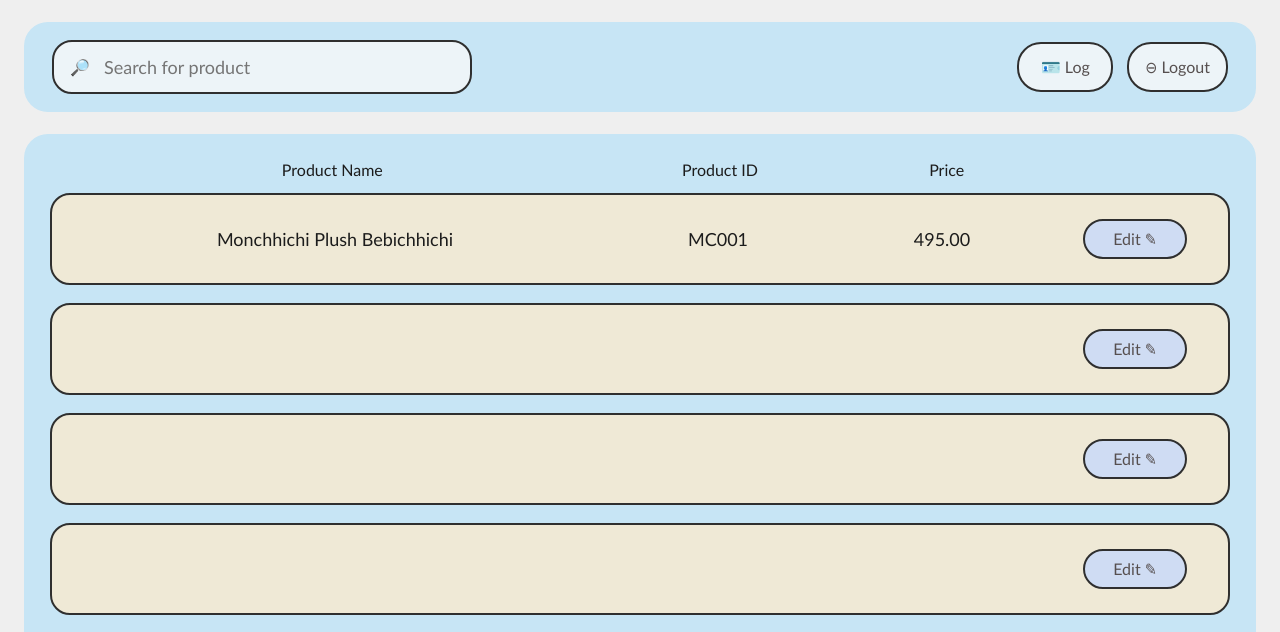
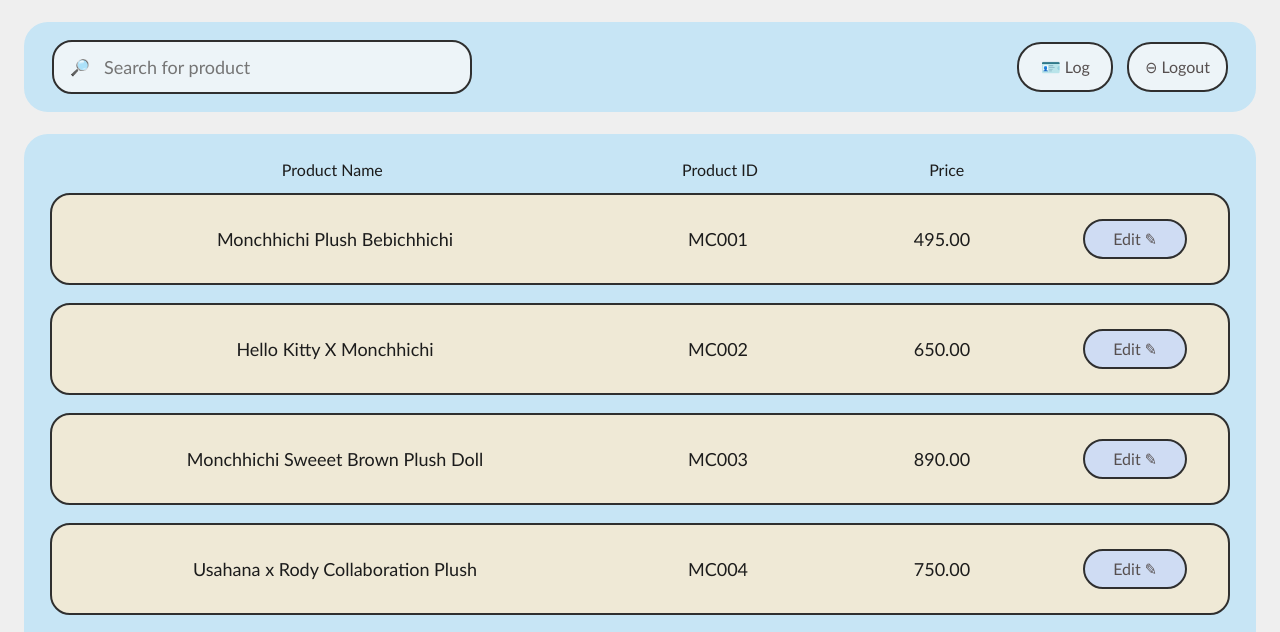
Before and after one commit to cepopf/webdev-project, a website: page public/product.html in a window 1280 px wide. Shown: the top 632 px of the page. Drawn offline with Linux system fonts and the light colour scheme.

Commit message:
update product.html

```diff
--- a/public/product.html
+++ b/public/product.html
@@ -337,6 +337,7 @@
     <div class="browser">
       <div class="browser-top"></div>
       <div class="page">
+        <!-- list (product list) -->
         <section id="view-list">
           <div class="toolbar">
             <label class="search">
@@ -367,6 +368,7 @@
           </div>
         </section>
 
+        <!-- form (add/edit) -->
         <section id="view-form" class="hidden">
           <div class="toolbar">
             <div></div>
@@ -406,6 +408,7 @@
     </div>
   </div>
 
+  <!-- popup delete product -->
   <div id="deleteModal" class="modal-backdrop hidden">
     <div class="modal">
       <div class="modal-head">
@@ -425,7 +428,7 @@
     const pageTitle = document.getElementById('pageTitle');
     const viewList = document.getElementById('view-list');
     const viewForm = document.getElementById('view-form');
-    const productRows = document.getElementById('productRows');
+    const productRows = document.getElementById('productRows'); // ดึง element จาก HTML มาใช้
     const searchInput = document.getElementById('searchInput');
     const goAdd = document.getElementById('goAdd');
     const backToList = document.getElementById('backToList');
@@ -448,41 +451,42 @@
       desc: textarea
     };
 
+    // product list
     let products = [
       {
         id: 'MC001',
         name: 'Monchhichi Plush Bebichhichi',
         price: 495.00,
-        quantity: 12,
+        quantity: 130,
         brand: 'Monchhichi',
-        description: 'Soft plush toy for decoration or collecting',
+        description: 'A cute and collectible Bebichhichi plush doll from the Monchhichi series. Made with soft, high-quality materials, featuring the iconic thumb-sucking pose and adorable outfit. Perfect for kids, collectors, or as a gift.',
         image: ''
       },
       {
         id: 'MC002',
-        name: '',
-        price: '',
-        quantity: '',
-        brand: '',
-        description: '',
+        name: 'Hello Kitty X Monchhichi',
+        price: 650.00,
+        quantity: 146,
+        brand: 'Monchhichi',
+        description: 'A special collaboration plush doll featuring Monchhichi dressed in Hello Kitty style. Soft, adorable, and perfect for collectors and fans of Sanrio.',
         image: ''
       },
       {
         id: 'MC003',
-        name: '',
-        price: '',
-        quantity: '',
-        brand: '',
-        description: '',
+        name: 'Monchhichi Sweeet Brown Plush Doll',
+        price: '890.00',
+        quantity: '92',
+        brand: 'Monchhichi',
+        description: 'Classic Monchhichi Sweeet Brown plush doll featuring soft brown fur and the iconic thumb-sucking pose. A timeless collectible toy from Japan, perfect for kids and collectors.',
         image: ''
       },
       {
         id: 'MC004',
-        name: '',
-        price: '',
-        quantity: '',
-        brand: '',
-        description: '',
+        name: 'Usahana x Rody Collaboration Plush',
+        price: 750.00,
+        quantity: 16,
+        brand: 'Sanrio x Rody',
+        description: 'Adorable collaboration plush featuring Usahana with the iconic Rody horse design in soft pastel colors. Perfect for collectors and fans of cute Japanese characters.',
         image: ''
       }
     ];
@@ -491,12 +495,14 @@
     let editIndex = null;
     let currentImage = '';
 
+    // Auto resize textarea
     function autoResizeTextarea() {
       const baseHeight = window.innerWidth <= 720 ? 62 : 74;
       textarea.style.height = baseHeight + 'px';
       textarea.style.height = Math.max(textarea.scrollHeight, baseHeight) + 'px';
     }
 
+    // List ↔ Form
     function showView(mode){
       currentMode = mode;
       if(mode === 'list'){
@@ -525,6 +531,7 @@
       }
     }
 
+    // แสดงสินค้า
     function renderProducts(){
       const keyword = searchInput.value.trim().toLowerCase();
       const filtered = products.filter(p => {
@@ -590,11 +597,13 @@
       showView('edit');
     }
 
+    // สร้าง ID อัตโนมัติ
     function generateId(){
       const next = products.length + 1;
       return 'MC' + String(next).padStart(3,'0');
     }
 
+    // ค่าจาก input → สร้าง object
     function getFormData(){
       return {
         id: editIndex === null ? generateId() : products[editIndex].id,
@@ -607,6 +616,7 @@
       };
     }
 
+    // ตรวจสอบข้อมูล
     function validateForm(data){
       if(!data.name){
         alert('Please enter a product name.');
@@ -631,14 +641,14 @@
     textarea.addEventListener('input', autoResizeTextarea);
     window.addEventListener('resize', autoResizeTextarea);
 
-    submitBtn.addEventListener('click', () => {
+    submitBtn.addEventListener('click', () => { // เพิ่มสินค้า mode = add
       const data = getFormData();
       if(!validateForm(data)) return;
 
       if(currentMode === 'add'){
-        products.unshift(data);
+        products.push(data);
       }else if(currentMode === 'edit' && editIndex !== null){
-        products[editIndex] = data;
+        products[editIndex] = data; // แก้ไขสินค้า
       }
 
       showView('list');
@@ -656,7 +666,7 @@
 
     confirmDelete.addEventListener('click', () => {
       if(editIndex !== null){
-        products.splice(editIndex,1);
+        products.splice(editIndex,1); // ลบสินค้าออกจาก array
       }
       deleteModal.classList.add('hidden');
       showView('list');
@@ -672,7 +682,7 @@
     imageUpload.addEventListener('change', (e) => {
       const file = e.target.files[0];
       if(!file) return;
-      const reader = new FileReader();
+      const reader = new FileReader(); // อัปโหลดรูป
       reader.onload = () => {
         currentImage = reader.result;
         previewImage.src = currentImage;
```
Also changed, not shown: public/MC001.jpg (added), 2 other files.
